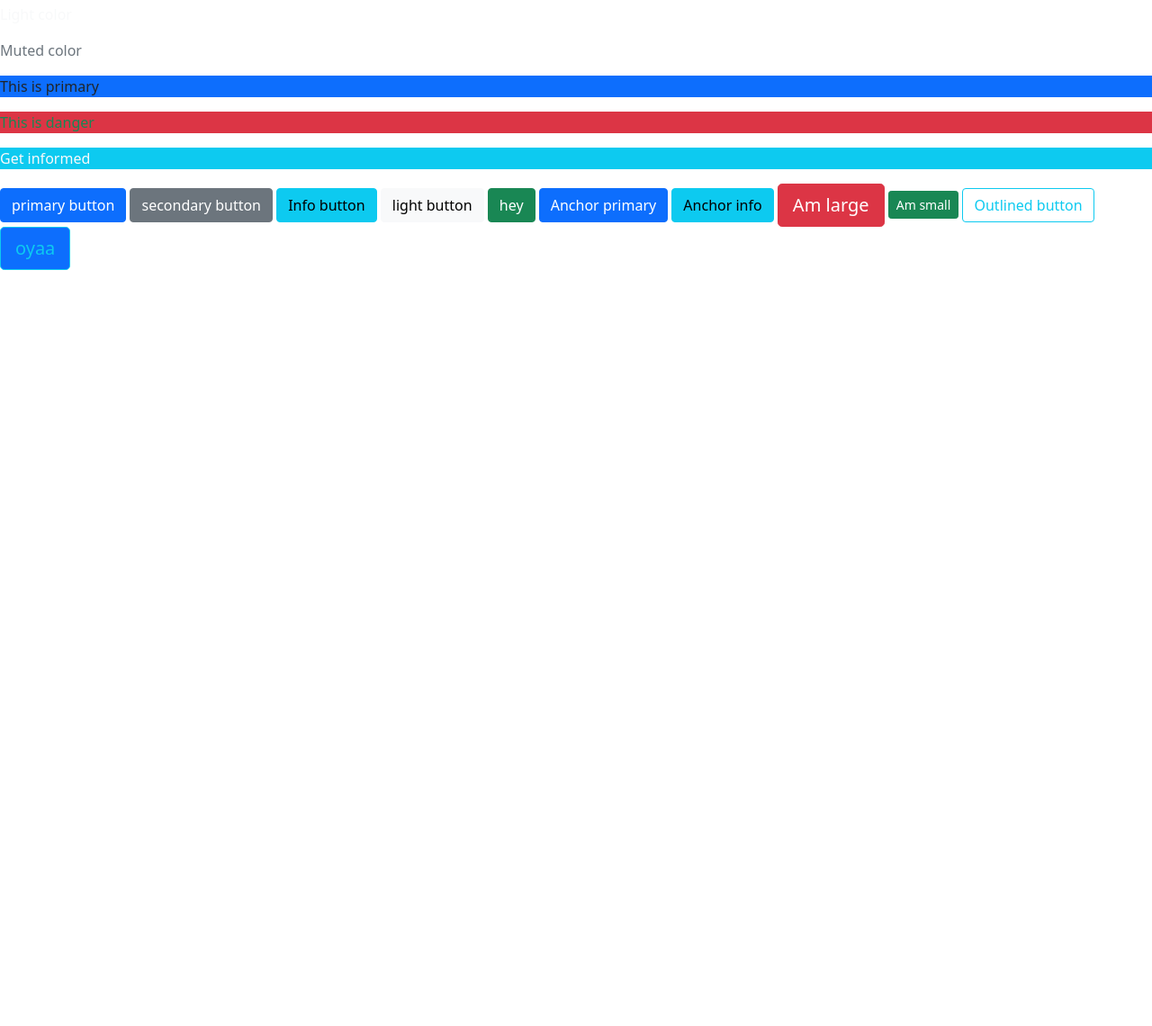
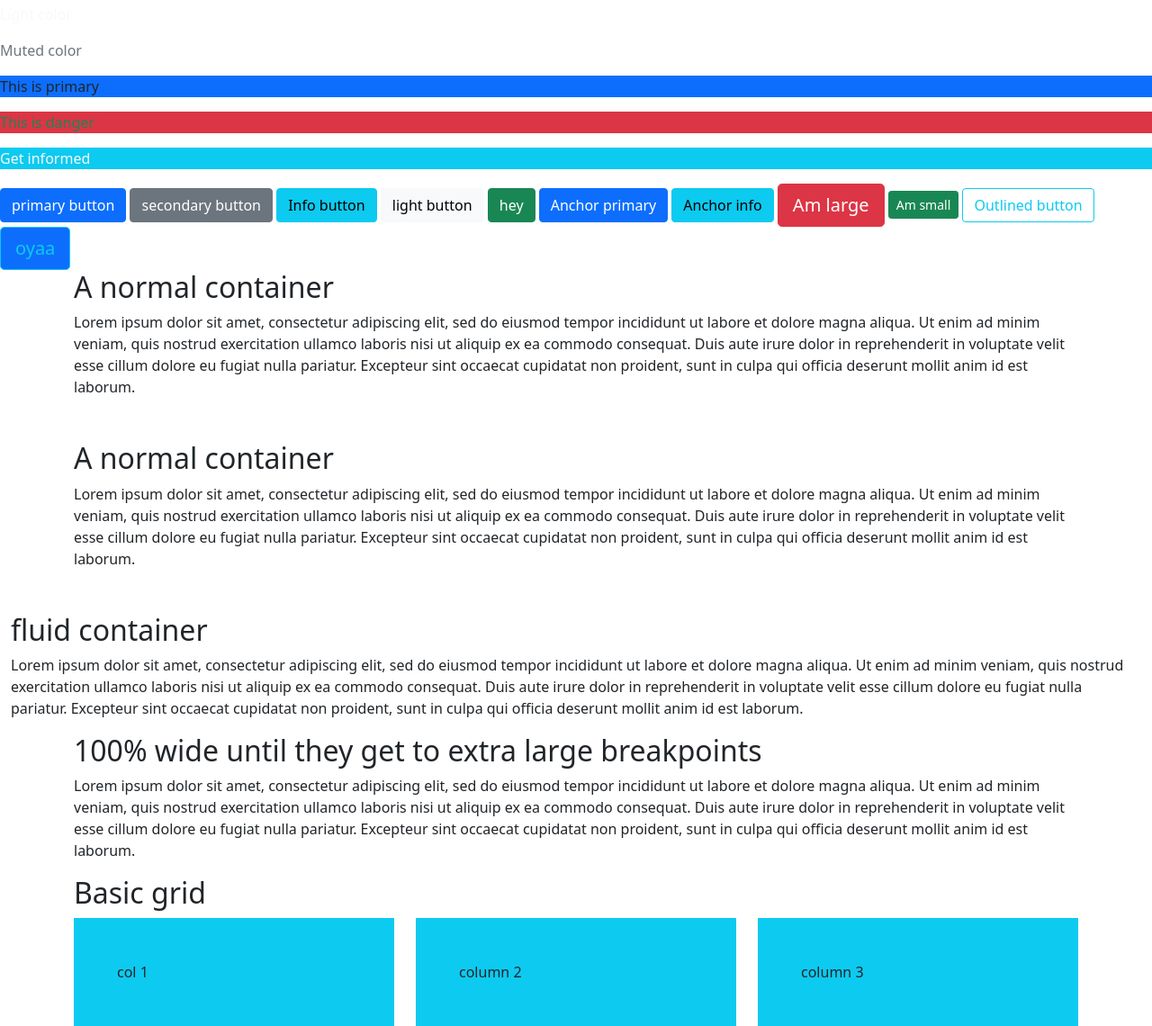
Before and after one commit to rndinda/Swahilipot-Hub-Developers, a plain HTML site: page bootstrap/index.html in a window 1280 px wide. Shown: the part 1137-2277 px from the top of the page at 90% size. Before the commit the page ends 1437 px from the top, so only its background shows below. Drawn offline with nearby package versions, Linux system fonts and the light colour scheme.

Commit message:
containers and grid

```diff
--- a/bootstrap/index.html
+++ b/bootstrap/index.html
@@ -9,7 +9,8 @@
 
 </head>
 <body>
-   <!--  HEADING TAGS -->
+
+     <!-- HEADING TAGS -->
 
    <h1>Swahilipot 2023</h1>
    <h2>Social network</h2>
@@ -89,6 +90,60 @@
 
 
 
+
+<!-- CONTAINER -->
+<!-- Containers - Fundamental building blocks that contain pad and align your content with a given device or viewport -->
+
+<div class="container">
+   <!-- sets a max-width at each repsonsive breakpoint -->
+
+
+   <h2>A normal container </h2>
+   <p>Lorem ipsum dolor sit amet, consectetur adipiscing elit, sed do eiusmod tempor incididunt ut labore et dolore magna aliqua. Ut enim ad minim veniam, quis nostrud exercitation ullamco laboris nisi ut aliquip ex ea commodo consequat. Duis aute irure dolor in reprehenderit in voluptate velit esse cillum dolore eu fugiat nulla pariatur. Excepteur sint occaecat cupidatat non proident, sunt in culpa qui officia deserunt mollit anim id est laborum.</p>
+</div>
+
+<div class="container my-5">
+   <h2>A normal container </h2>
+   <p>Lorem ipsum dolor sit amet, consectetur adipiscing elit, sed do eiusmod tempor incididunt ut labore et dolore magna aliqua. Ut enim ad minim veniam, quis nostrud exercitation ullamco laboris nisi ut aliquip ex ea commodo consequat. Duis aute irure dolor in reprehenderit in voluptate velit esse cillum dolore eu fugiat nulla pariatur. Excepteur sint occaecat cupidatat non proident, sunt in culpa qui officia deserunt mollit anim id est laborum.</p>
+</div>
+
+<div class="container-fluid">
+
+   <!-- The width is 100% at all breakpoints -->
+
+   <h2>fluid container</h2>
+   <p>Lorem ipsum dolor sit amet, consectetur adipiscing elit, sed do eiusmod tempor incididunt ut labore et dolore magna aliqua. Ut enim ad minim veniam, quis nostrud exercitation ullamco laboris nisi ut aliquip ex ea commodo consequat. Duis aute irure dolor in reprehenderit in voluptate velit esse cillum dolore eu fugiat nulla pariatur. Excepteur sint occaecat cupidatat non proident, sunt in culpa qui officia deserunt mollit anim id est laborum.</p>
+</div>
+
+<div class="container-xl">
+   <h2>100% wide until they get to extra large breakpoints</h2>
+   <p>Lorem ipsum dolor sit amet, consectetur adipiscing elit, sed do eiusmod tempor incididunt ut labore et dolore magna aliqua. Ut enim ad minim veniam, quis nostrud exercitation ullamco laboris nisi ut aliquip ex ea commodo consequat. Duis aute irure dolor in reprehenderit in voluptate velit esse cillum dolore eu fugiat nulla pariatur. Excepteur sint occaecat cupidatat non proident, sunt in culpa qui officia deserunt mollit anim id est laborum.</p>
+</div>
+
+<!-- Grids  -->
+
+<div class="container-md ">
+   <h2>Basic grid</h2>
+   <div class="row">
+      <div class="col">
+        <div class="p-5 bg-info">col 1</div>
+      </div>
+      <div class="col">
+         <div class="p-5 bg-info">column 2</div>
+      </div>
+      <div class="col">
+         <div class="p-5 bg-info"> column 3
+         </div>
+      </div>
+   </div>
+</div>
+
+
+
+
+
+
+
    <script src="https://cdn.jsdelivr.net/npm/bootstrap@5.0.2/dist/js/bootstrap.bundle.min.js" integrity="sha384-MrcW6ZMFYlzcLA8Nl+NtUVF0sA7MsXsP1UyJoMp4YLEuNSfAP+JcXn/tWtIaxVXM" crossorigin="anonymous"></script>
 </body>
 </html>
```
